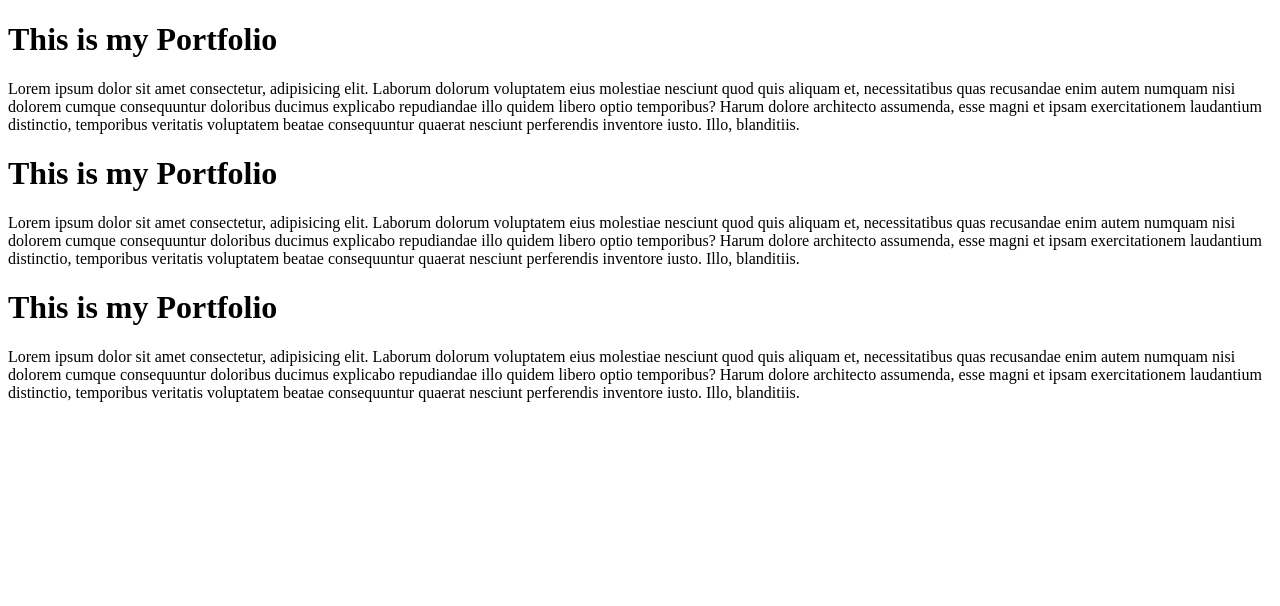
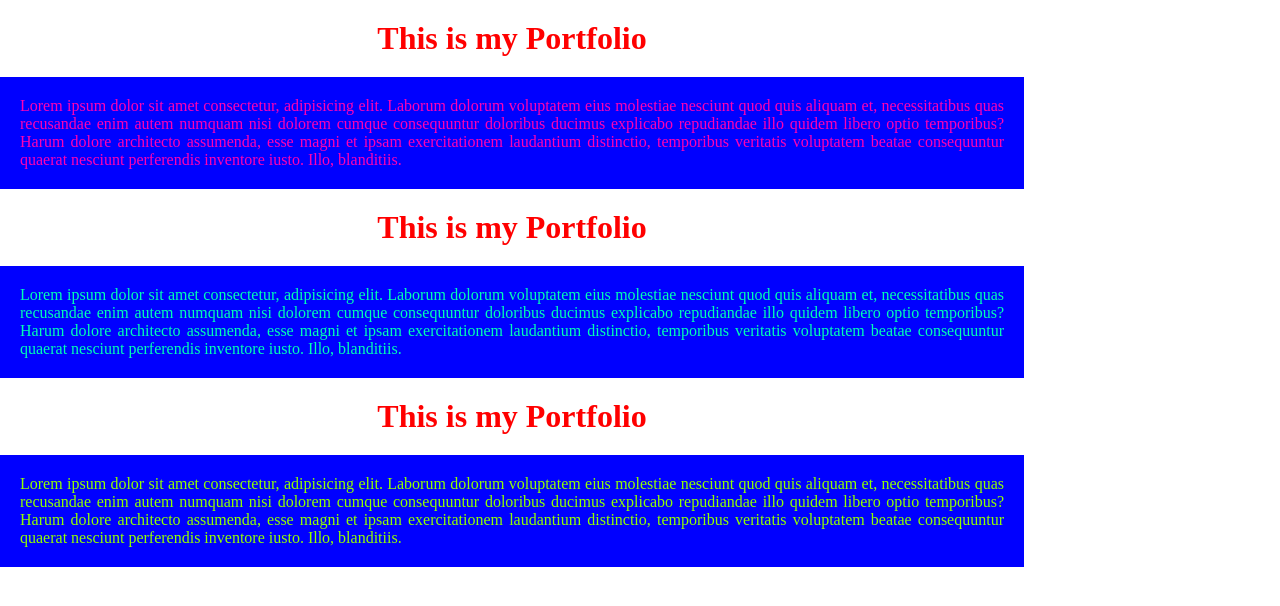
Before and after one commit to emayethossen/my-portfolio, a plain HTML site: page index.html in a window 1280 px wide. Drawn offline with Linux system fonts and the light colour scheme.

Commit message:
image add

```diff
--- a/index.html
+++ b/index.html
@@ -4,14 +4,16 @@
     <meta charset="UTF-8">
     <meta http-equiv="X-UA-Compatible" content="IE=edge">
     <meta name="viewport" content="width=device-width, initial-scale=1.0">
-    <title>Document</title>
+    <title>My Portfolio Website</title>
+    <link rel="icon" type="image/x-icon" href="/images/download2.png">
+    <link rel="stylesheet" href="style.css">
 </head>
 <body>
     <h1>This is my Portfolio</h1>
-    <p>Lorem ipsum dolor sit amet consectetur, adipisicing elit. Laborum dolorum voluptatem eius molestiae nesciunt quod quis aliquam et, necessitatibus quas recusandae enim autem numquam nisi dolorem cumque consequuntur doloribus ducimus explicabo repudiandae illo quidem libero optio temporibus? Harum dolore architecto assumenda, esse magni et ipsam exercitationem laudantium distinctio, temporibus veritatis voluptatem beatae consequuntur quaerat nesciunt perferendis inventore iusto. Illo, blanditiis.</p>
+    <p class="para1">Lorem ipsum dolor sit amet consectetur, adipisicing elit. Laborum dolorum voluptatem eius molestiae nesciunt quod quis aliquam et, necessitatibus quas recusandae enim autem numquam nisi dolorem cumque consequuntur doloribus ducimus explicabo repudiandae illo quidem libero optio temporibus? Harum dolore architecto assumenda, esse magni et ipsam exercitationem laudantium distinctio, temporibus veritatis voluptatem beatae consequuntur quaerat nesciunt perferendis inventore iusto. Illo, blanditiis.</p>
     <h1>This is my Portfolio</h1>
-    <p>Lorem ipsum dolor sit amet consectetur, adipisicing elit. Laborum dolorum voluptatem eius molestiae nesciunt quod quis aliquam et, necessitatibus quas recusandae enim autem numquam nisi dolorem cumque consequuntur doloribus ducimus explicabo repudiandae illo quidem libero optio temporibus? Harum dolore architecto assumenda, esse magni et ipsam exercitationem laudantium distinctio, temporibus veritatis voluptatem beatae consequuntur quaerat nesciunt perferendis inventore iusto. Illo, blanditiis.</p>
+    <p class="para2">Lorem ipsum dolor sit amet consectetur, adipisicing elit. Laborum dolorum voluptatem eius molestiae nesciunt quod quis aliquam et, necessitatibus quas recusandae enim autem numquam nisi dolorem cumque consequuntur doloribus ducimus explicabo repudiandae illo quidem libero optio temporibus? Harum dolore architecto assumenda, esse magni et ipsam exercitationem laudantium distinctio, temporibus veritatis voluptatem beatae consequuntur quaerat nesciunt perferendis inventore iusto. Illo, blanditiis.</p>
     <h1>This is my Portfolio</h1>
-    <p>Lorem ipsum dolor sit amet consectetur, adipisicing elit. Laborum dolorum voluptatem eius molestiae nesciunt quod quis aliquam et, necessitatibus quas recusandae enim autem numquam nisi dolorem cumque consequuntur doloribus ducimus explicabo repudiandae illo quidem libero optio temporibus? Harum dolore architecto assumenda, esse magni et ipsam exercitationem laudantium distinctio, temporibus veritatis voluptatem beatae consequuntur quaerat nesciunt perferendis inventore iusto. Illo, blanditiis.</p>
+    <p class="para3">Lorem ipsum dolor sit amet consectetur, adipisicing elit. Laborum dolorum voluptatem eius molestiae nesciunt quod quis aliquam et, necessitatibus quas recusandae enim autem numquam nisi dolorem cumque consequuntur doloribus ducimus explicabo repudiandae illo quidem libero optio temporibus? Harum dolore architecto assumenda, esse magni et ipsam exercitationem laudantium distinctio, temporibus veritatis voluptatem beatae consequuntur quaerat nesciunt perferendis inventore iusto. Illo, blanditiis.</p>
 </body>
 </html>
--- a/style.css
+++ b/style.css
@@ -0,0 +1,33 @@
+*{
+    margin: 0;
+    padding: 0;
+}
+body{
+    width: 80%;
+}
+h1{
+    color: red;
+    text-align: center;
+    margin-top: 20px;
+}
+.para1{
+    color: rgb(255, 0, 179);
+    background-color: blue;
+    padding: 20px;
+    text-align: justify;
+    margin: 20px 0;
+}
+.para2{
+    color: rgb(0, 255, 179);
+    background-color: blue;
+    padding: 20px;
+    text-align: justify;
+    margin: 20px 0;
+}
+.para3{
+    color: rgb(145, 255, 0);
+    background-color: blue;
+    padding: 20px;
+    text-align: justify;
+    margin: 20px 0;
+}
```
Also changed, not shown: images/developer.png (added), images/download2.png (added), images/hardy.png (added), images/header_bg.png (added), images/icons/facebook.png (added), images/icons/insta.png (added), images/icons/js.png (added), images/icons/mongo.png (added), images/icons/nodejs.png (added), images/icons/react.png (added), images/icons/twitter.png (added).
